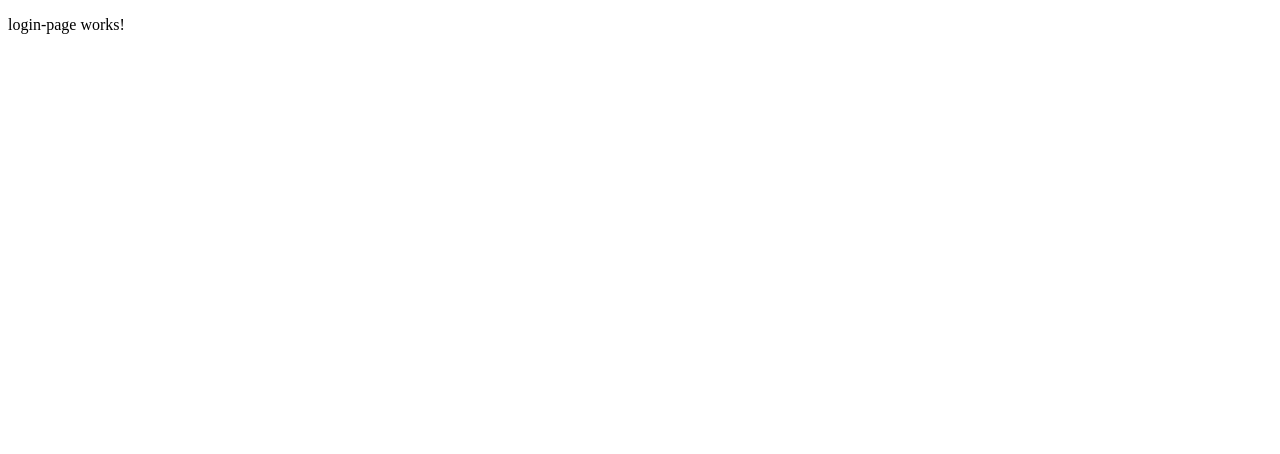
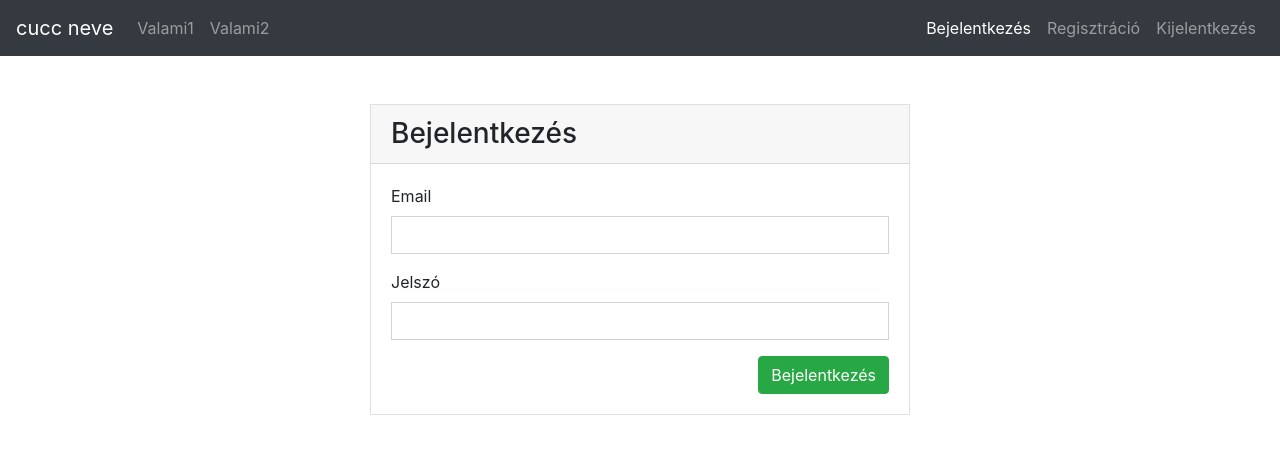
Before and after one commit to DaniVagyok/KaranTeam_SzG, an Angular app in the folder Frontend/karanteam/: page / in a window 1280 px wide. Shown: the top 454 px of the page. Built offline with nearby package versions, Linux system fonts and the light colour scheme.

Commit message:
Added login and register component and auth service

```diff
--- a/Frontend/karanteam/src/app/app.component.html
+++ b/Frontend/karanteam/src/app/app.component.html
@@ -1 +1,26 @@
-<router-outlet></router-outlet>
+<nav class="navbar navbar-expand-lg navbar-dark bg-dark mb-5">
+    <a class="navbar-brand" href="#">cucc neve</a>
+    <button class="navbar-toggler" type="button" data-toggle="collapse" data-target="#navbarSupportedContent"
+      aria-controls="navbarSupportedContent" aria-expanded="false" aria-label="Toggle navigation">
+      <span class="navbar-toggler-icon"></span>
+    </button>
+
+    <div class="collapse navbar-collapse" id="navbarSupportedContent">
+      <ul class="navbar-nav mr-auto">
+        <li class="nav-item">
+          <a class="nav-link" routerLink="/valami1" routerLinkActive="active">Valami1</a>
+        </li>
+        <li class="nav-item">
+          <a class="nav-link" routerLink="/valami2" routerLinkActive="active">Valami2</a>
+        </li>
+      </ul>
+      <ul class="navbar-nav">
+        <a class="nav-link" routerLink="/" routerLinkActive="active">Bejelentkezés</a>
+        <a class="nav-link" routerLink="/register" routerLinkActive="active">Regisztráció</a>
+        <a class="nav-link" style="cursor:pointer">Kijelentkezés</a>
+      </ul>
+    </div>
+  </nav>
+  <div class="container">
+    <router-outlet></router-outlet>
+  </div>
--- a/Frontend/karanteam/src/app/pages/login-page/login-page.component.html
+++ b/Frontend/karanteam/src/app/pages/login-page/login-page.component.html
@@ -1 +1,22 @@
-<p>login-page works!</p>
+<div class="row">
+    <div class="col-md-6 mx-auto">
+        <div class="card rounded-0">
+            <div class="card-header">
+                <h3 class="mb-0">Bejelentkezés</h3>
+            </div>
+            <div class="card-body">
+                <form class="form">
+                    <div class="form-group">
+                        <label for="">Email</label>
+                        <input [(ngModel)]="loginUserData.email" name="email" type="text" class="form-control rounded-0" required>
+                    </div>
+                    <div class="form-group">
+                        <label for="">Jelszó</label>
+                        <input [(ngModel)]="loginUserData.password" name="password" type="password" class="form-control rounded-0" required>
+                    </div>
+                    <button (click)="loginUser()" type="button" class="btn btn-success float-right">Bejelentkezés</button>
+                </form>
+            </div>
+        </div>
+    </div>
+</div>
--- a/Frontend/karanteam/src/app/pages/login-page/login-page.component.ts
+++ b/Frontend/karanteam/src/app/pages/login-page/login-page.component.ts
@@ -1,4 +1,6 @@
 import { Component, OnInit } from '@angular/core';
+
+import { AuthService } from "../../services/auth.service";
 
 @Component({
   selector: 'karanteam-login-page',
@@ -7,9 +9,19 @@ import { Component, OnInit } from '@angular/core';
 })
 export class LoginPageComponent implements OnInit {
 
-  constructor() { }
+  loginUserData: any ={}
+
+  constructor(private auth:AuthService) { }
 
   ngOnInit(): void {
   }
 
+  loginUser(){
+    this.auth.loginUser(this.loginUserData)
+    .subscribe(
+      res => console.log(res),
+      err => console.log(err)
+      )
+  }
+
 }
--- a/Frontend/karanteam/src/app/pages/register-page/register-page.component.html
+++ b/Frontend/karanteam/src/app/pages/register-page/register-page.component.html
@@ -1 +1,22 @@
-<p>register-page works!</p>
+<div class="row">
+    <div class="col-md-6 mx-auto">
+        <div class="card rounded-0">
+            <div class="card-header">
+                <h3 class="mb-0">Regisztráció</h3>
+            </div>
+            <div class="card-body">
+                <form class="form">
+                    <div class="form-group">
+                        <label for="">Email</label>
+                        <input [(ngModel)]="registerUserData.email" name="email" type="text" class="form-control rounded-0" required>
+                    </div>
+                    <div class="form-group">
+                        <label for="">Jelszó</label>
+                        <input [(ngModel)]="registerUserData.password" name="password" type="password" class="form-control rounded-0" required>
+                    </div>
+                    <button (click)="registerUser()" type="button" class="btn btn-primary float-right">Regisztráció</button>
+                </form>
+            </div>
+        </div>
+    </div>
+</div>
--- a/Frontend/karanteam/src/app/pages/register-page/register-page.component.ts
+++ b/Frontend/karanteam/src/app/pages/register-page/register-page.component.ts
@@ -1,15 +1,27 @@
 import { Component, OnInit } from '@angular/core';
+import { AuthService } from 'src/app/services/auth.service';
 
 @Component({
   selector: 'karanteam-register-page',
   templateUrl: './register-page.component.html',
   styleUrls: ['./register-page.component.scss']
 })
+
 export class RegisterPageComponent implements OnInit {
 
-  constructor() { }
+  registerUserData : any = {}
+
+  constructor(private auth: AuthService) { }
 
   ngOnInit(): void {
   }
 
+  registerUser(){
+    this.auth.registerUser(this.registerUserData)
+    .subscribe(
+      res => console.log(res),
+      err => console.log(err)
+    )
+  }
+
 }
--- /dev/null
+++ b/Frontend/karanteam/src/app/services/auth.service.ts
@@ -0,0 +1,27 @@
+import { Injectable } from '@angular/core';
+import { HttpClient } from '@angular/common/http';
+
+@Injectable({
+  providedIn: 'root'
+})
+export class AuthService {
+
+  // ***********************************
+  // MODIFY
+  // ***********************************
+
+  private registerUrl="http://localhost:3000/api/register"
+  private loginUrl="http://localhost:3000/api/login"
+
+  // ***********************************
+
+  constructor(private http: HttpClient) { }
+
+  registerUser(user){
+    return this.http.post<any>(this.registerUrl, user)
+  }
+
+  loginUser(user){
+    return this.http.post<any>(this.loginUrl, user)
+  }
+}
--- a/Frontend/karanteam/src/index.html
+++ b/Frontend/karanteam/src/index.html
@@ -6,6 +6,9 @@
   <base href="/">
   <meta name="viewport" content="width=device-width, initial-scale=1">
   <link rel="icon" type="image/x-icon" href="favicon.ico">
+  <!-- bootstrap css -->
+  <link href="//netdna.bootstrapcdn.com/bootstrap/4.4.1/css/bootstrap.min.css" rel="stylesheet" />
+  <link rel="stylesheet" href="https://cdnjs.cloudflare.com/ajax/libs/font-awesome/4.7.0/css/font-awesome.min.css">
 </head>
 <body>
   <karanteam-root></karanteam-root>
```
Also changed, not shown: Frontend/karanteam/src/app/app.module.ts (+10 -2 lines), 1 other file (tests, documents, lock files or other folders).
